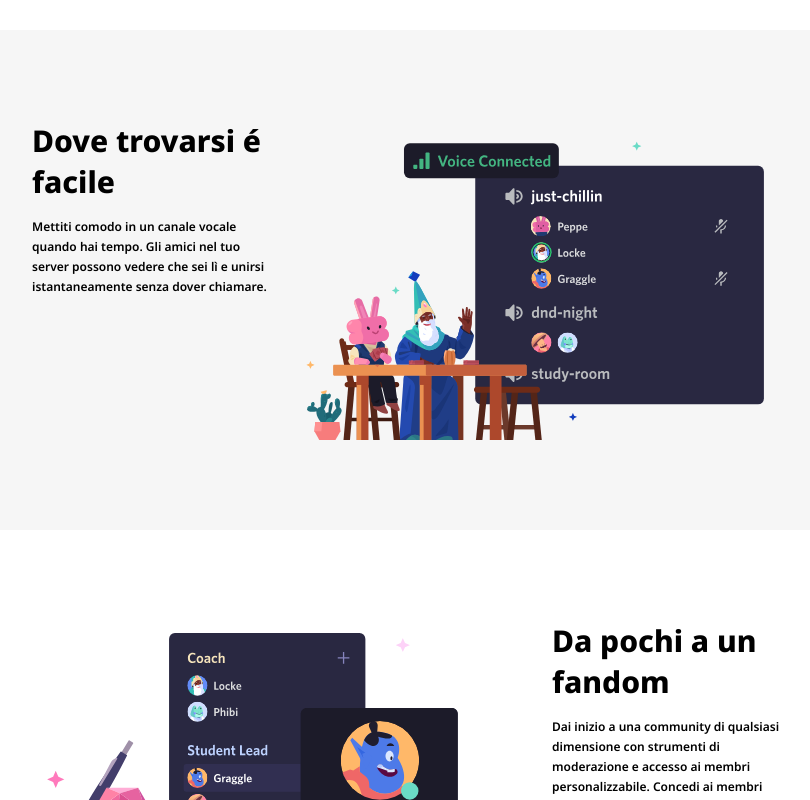
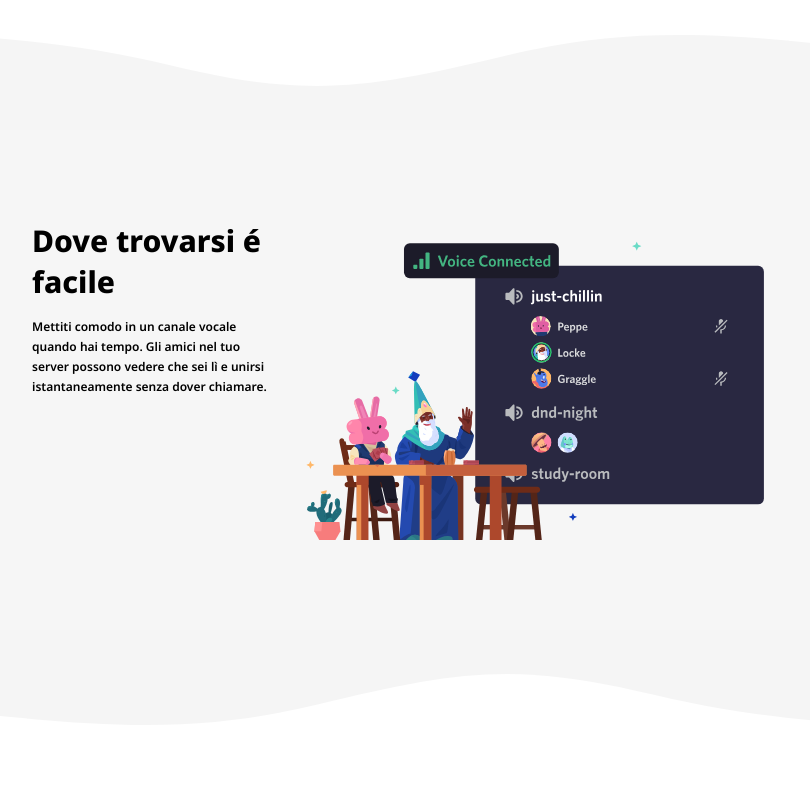
Before and after one commit to Devfrank94/htmlcss-discord, a plain HTML site: page index.html in a window 1280 px wide. Shown: the part 1140-1940 px from the top of the page, without its empty margins (228-1038 px from the left). Drawn offline with Linux system fonts and the light colour scheme.

Commit message:
add bonus wave

```diff
--- a/css/style.css
+++ b/css/style.css
@@ -155,7 +155,18 @@ section{
   align-items: center;
 }
 
-section:nth-child(odd){
+.wave{
+  height: 100px;
+  filter: opacity(0.04);
+  background-image: url(../img/wave.svg);
+  background-size: cover;
+}
+
+  main .upside-down{
+    transform: rotate(0.5turn);
+}
+
+.bg-gray{
   background-color: #f6f6f6;
 }
 
--- a/index.html
+++ b/index.html
@@ -62,7 +62,8 @@
           </div>
         </div>
       </section>
-      <section>
+      <div class="wave"></div>
+      <section class="bg-gray">
         <div class="boxcontainer">
           <div class="box-text">
             <h2>Dove trovarsi é facile</h2>
@@ -73,6 +74,7 @@
           </div>
         </div>
       </section>
+      <div class="wave upside-down"></div>
       <section>
         <div class="boxcontainer">
           <div class="box-image">
@@ -84,7 +86,8 @@
           </div>
         </div>
       </section>
-      <section>
+      <div class="wave"></div>
+      <section class="bg-gray">
         <div class="boxcontainer">
           <div class="boxgreen">
             <h2>Tecnologia affidabile per tenersi in contatto</h2>
```
